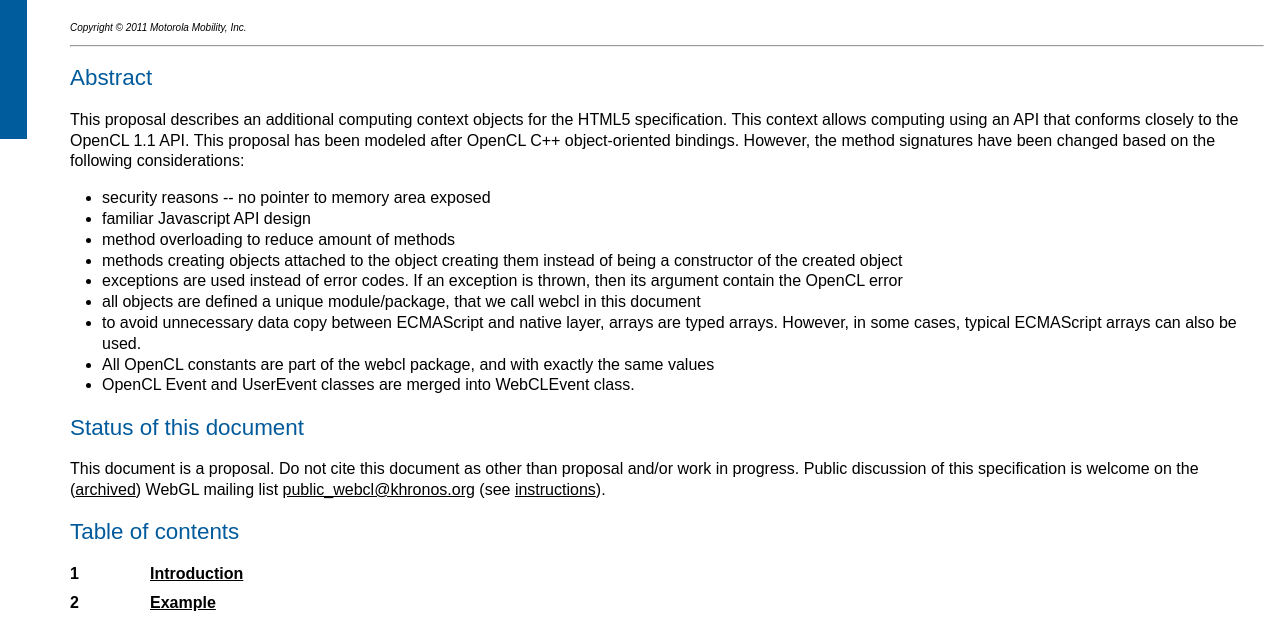
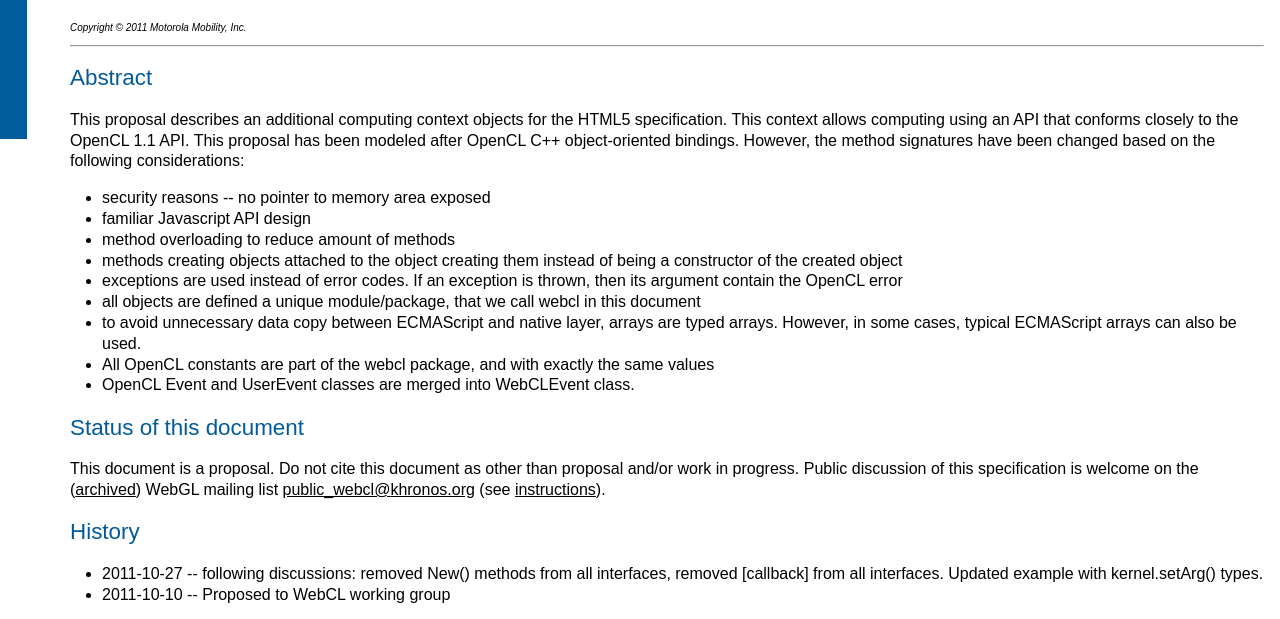
Before and after one commit to mikeseven/node-webcl, a website: page docs/Motorola_WebCL_proposal/WebCL_proposal.html in a window 1280 px wide. Shown: the part 300-919 px from the top of the page. Drawn offline with Linux system fonts and the light colour scheme.

Commit message:
added history section to proposal

```diff
--- a/docs/Motorola_WebCL_proposal/WebCL_proposal.html
+++ b/docs/Motorola_WebCL_proposal/WebCL_proposal.html
@@ -71,6 +71,11 @@
     </p>
     <!--end-status-->
 
+    <h2 class="no-toc">History</h2>
+    <ul>
+		<li>2011-10-27 -- following discussions: removed New() methods from all interfaces, removed [callback] from all interfaces. Updated example with kernel.setArg() types.</li>
+		<li>2011-10-10 -- Proposed to WebCL working group</li>
+    </ul>
     <h2 class="no-toc">Table of contents</h2>
     <div id="toc"></div>
 
```
